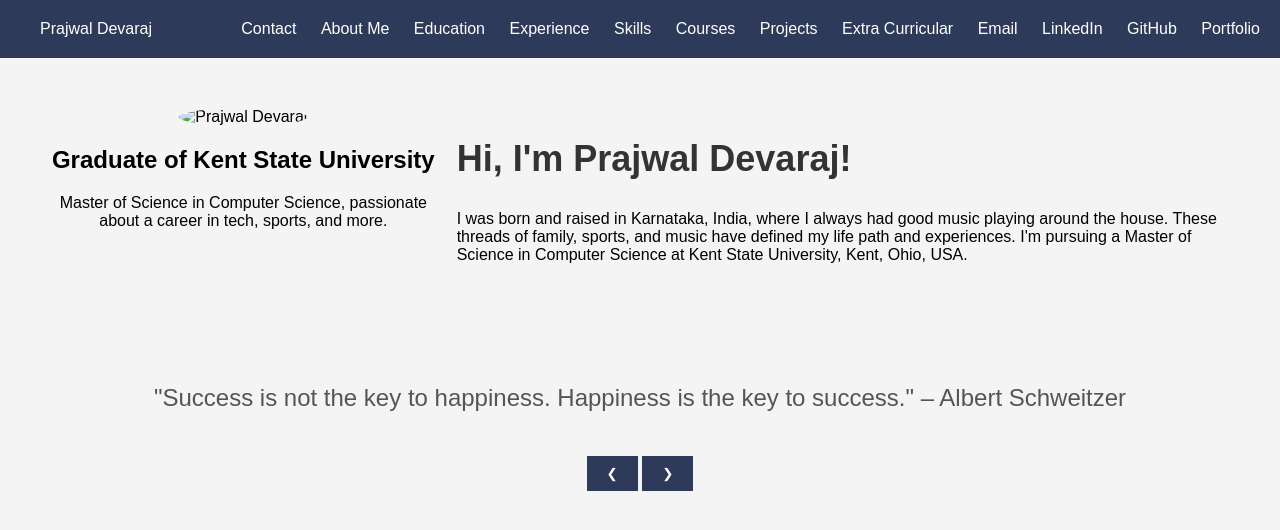
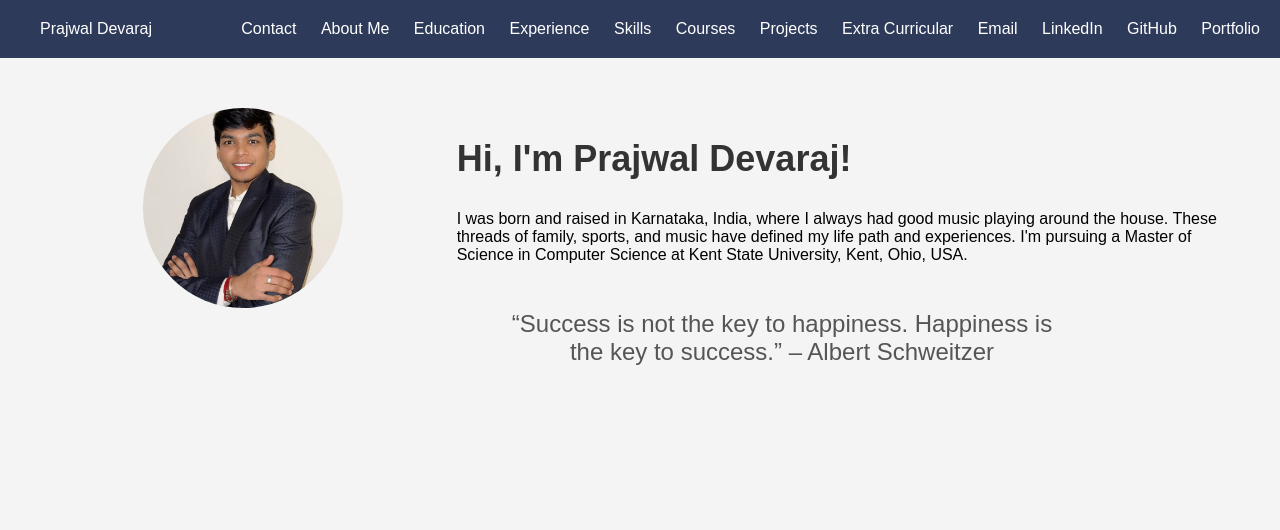
Before and after one commit to prajwaldevaraj-2001/portfolio_1, a plain HTML site: page index.html in a window 1280 px wide. Drawn offline with Linux system fonts and the light colour scheme.

Commit message:
Update index.html

```diff
--- a/index.html
+++ b/index.html
@@ -5,6 +5,7 @@
     <meta charset="UTF-8">
     <meta name="viewport" content="width=device-width, initial-scale=1.0">
     <title>Prajwal Devaraj - Portfolio</title>
+    <link href="https://fonts.googleapis.com/css2?family=Playfair+Display&family=Poppins:wght@300;400;600&display=swap" rel="stylesheet">
     <link rel="stylesheet" href="style.css">
 </head>
 
@@ -33,11 +34,7 @@
     <!-- Hero Section -->
     <section class="hero">
         <div class="hero-left">
-            <img src="your-photo.jpg" alt="Prajwal Devaraj" class="profile-photo">
-            <div class="bio">
-                <h2>Graduate of Kent State University</h2>
-                <p>Master of Science in Computer Science, passionate about a career in tech, sports, and more.</p>
-            </div>
+            <img src="prajwal.jpg" alt="Prajwal Devaraj" class="profile-photo">
         </div>
         <div class="hero-right">
             <h1>Hi, I'm Prajwal Devaraj!</h1>
@@ -46,25 +43,11 @@
                 These threads of family, sports, and music have defined my life path and experiences. I'm pursuing a
                 Master of Science in Computer Science at Kent State University, Kent, Ohio, USA.
             </p>
-        </div>
-    </section>
-
-    <!-- Quote Carousel -->
-    <section class="quotes">
-        <div class="quote-carousel">
-            <div class="quote-slide" id="quote1">
-                <p>"Success is not the key to happiness. Happiness is the key to success." – Albert Schweitzer</p>
+            <div class="quotes">
+                <div class="quote-slide">“Success is not the key to happiness. Happiness is the key to success.” – Albert Schweitzer</div>
+                <div class="quote-slide">“The only way to do great work is to love what you do.” – Steve Jobs</div>
+                <div class="quote-slide">“Your time is limited, don’t waste it living someone else’s life.” – Steve Jobs</div>
             </div>
-            <div class="quote-slide" id="quote2">
-                <p>"The only way to do great work is to love what you do." – Steve Jobs</p>
-            </div>
-            <div class="quote-slide" id="quote3">
-                <p>"Your time is limited, don't waste it living someone else's life." – Steve Jobs</p>
-            </div>
-        </div>
-        <div class="quote-navigation">
-            <button class="prev" onclick="prevQuote()">&#10094;</button>
-            <button class="next" onclick="nextQuote()">&#10095;</button>
         </div>
     </section>
 
```
